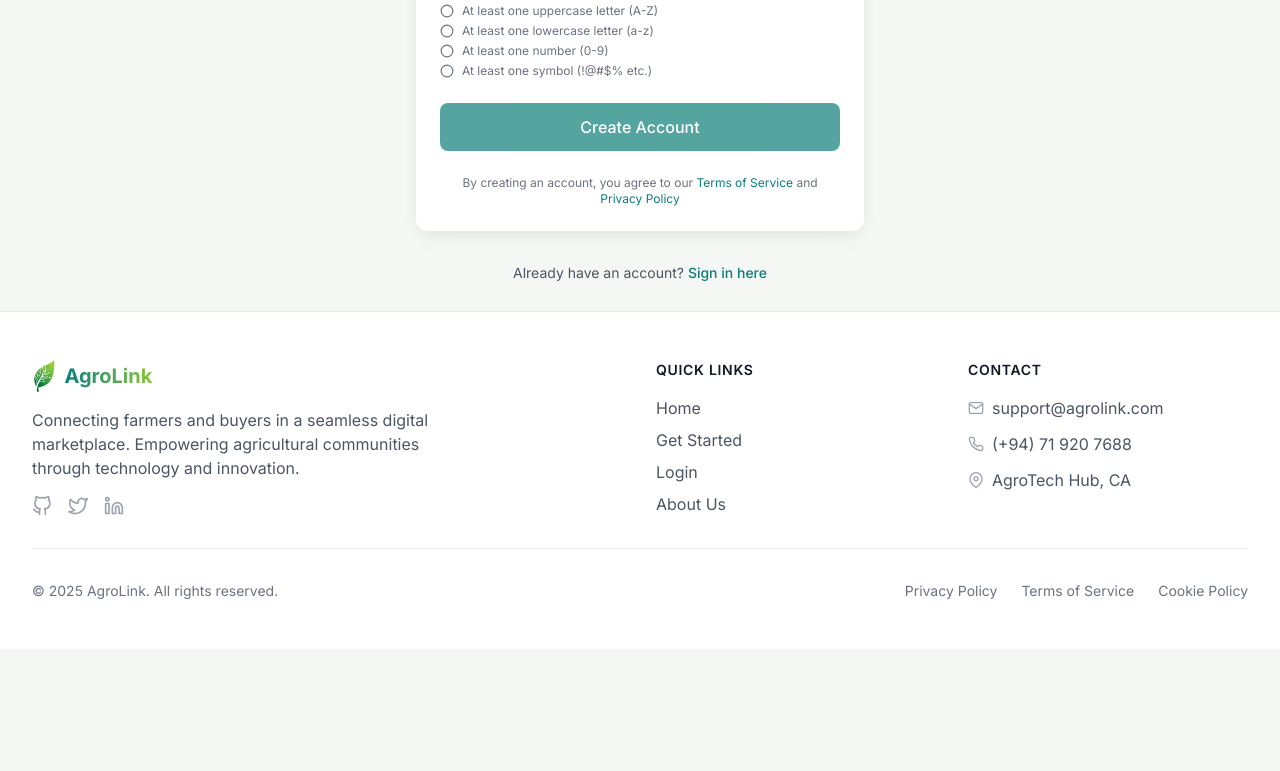
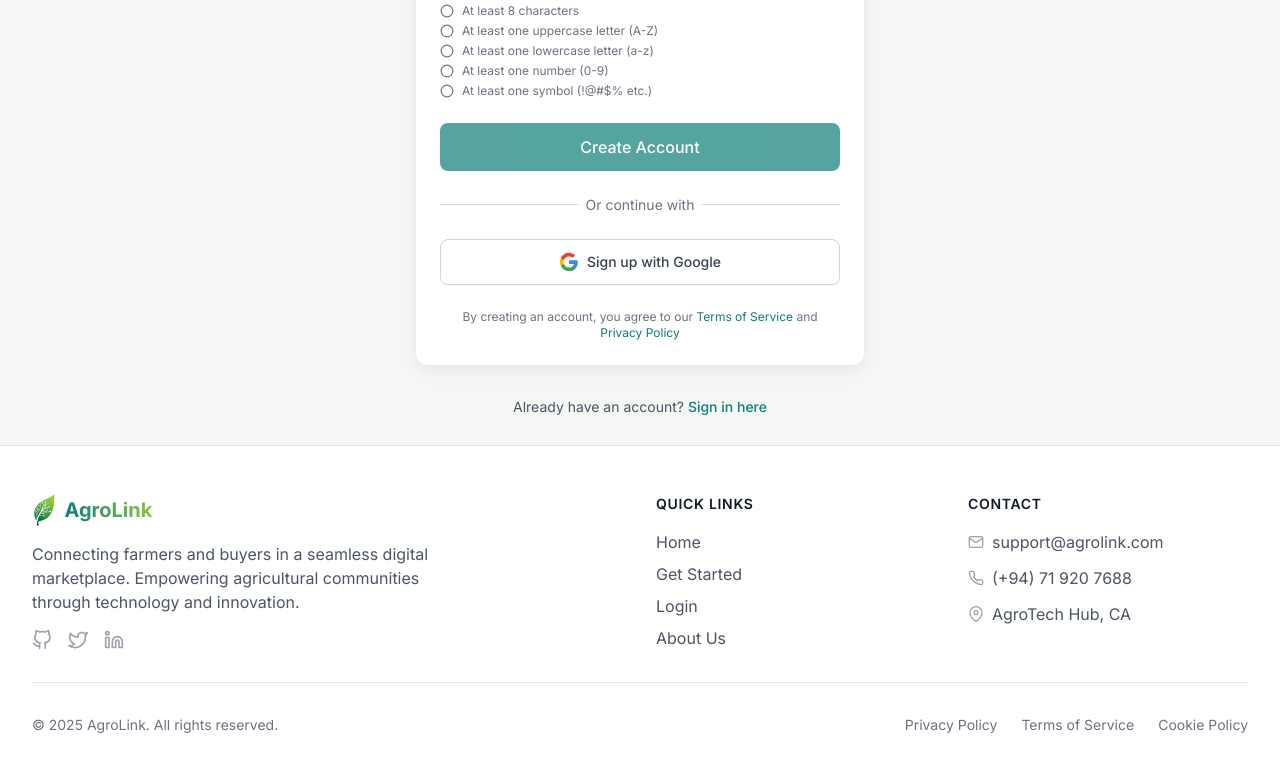
Before and after one commit to Mafath/AgroLink-online_v2, a React (Vite) app in the folder frontend/: page /signup in a window 1280 px wide. Shown: the part 737-1508 px from the top of the page. Before the commit the page ends 1386 px from the top, so only its background shows below. Built offline with nearby package versions, Linux system fonts and the light colour scheme.

Commit message:
add google auth button to the signup page and enhance authentication UI

```diff
--- a/frontend/src/pages/LoginPage.jsx
+++ b/frontend/src/pages/LoginPage.jsx
@@ -68,12 +68,12 @@
   );
 
   return (
-    <div className="min-h-screen bg-bg flex items-center justify-center py-7 px-4 sm:px-6 lg:px-8">
-      <div className="max-w-md w-full space-y-8">
+    <div className="min-h-screen bg-bg flex items-center justify-center pt-0 pb-7 px-4 sm:px-6 lg:px-8">
+      <div className="max-w-md w-full space-y-8 -mt-5">
         {/* Header */}
         <div className="text-center">
           <div className="flex justify-center mb-4">
-            <img src={Logo} alt="AgroLink logo" className="w-16 h-16 rounded-2xl object-cover" />
+            <img src={Logo} alt="AgroLink logo" className="w-16 h-19 rounded-2xl object-cover" />
           </div>
           <h2 className="text-3xl font-bold text-gray-900">Welcome back</h2>
           <p className="mt-2 text-sm text-gray-600">Sign in to your AgroLink account</p>
--- a/frontend/src/pages/SignUpPage.jsx
+++ b/frontend/src/pages/SignUpPage.jsx
@@ -120,7 +120,7 @@
         {/* Header */}
         <div className="text-center">
           <div className="flex justify-center mb-4">
-            <img src={Logo} alt="AgroLink logo" className="w-16 h-16 rounded-2xl object-cover" />
+            <img src={Logo} alt="AgroLink logo" className="w-16 h-19 rounded-2xl object-cover" />
           </div>
           <h2 className="text-3xl font-bold text-gray-900">Create your account</h2>
           <p className="mt-2 text-sm text-gray-600">Join AgroLink and connect with the agricultural community</p>
@@ -290,6 +290,32 @@
               )}
             </button>
           </form>
+          {/* Divider */}
+          <div className="mt-6">
+            <div className="relative">
+              <div className="absolute inset-0 flex items-center">
+                <div className="w-full border-t border-gray-300" />
+              </div>
+              <div className="relative flex justify-center text-sm">
+                <span className="px-2 bg-white text-gray-500">Or continue with</span>
+              </div>
+            </div>
+          </div>
+
+          {/* Google Button (non-functional) */}
+          <div className="mt-6">
+            <button
+              className="w-full inline-flex justify-center items-center px-4 py-3 border border-gray-300 rounded-lg shadow-sm bg-white text-sm font-medium text-gray-700 hover:bg-gray-50 focus:outline-none focus:ring-2 focus:ring-offset-2 focus:ring-primary-500 transition-colors"
+            >
+              <svg className="w-5 h-5 mr-2" viewBox="0 0 24 24">
+                <path fill="#4285F4" d="M22.56 12.25c0-.78-.07-1.53-.2-2.25H12v4.26h5.92c-.26 1.37-1.04 2.53-2.21 3.31v2.77h3.57c2.08-1.92 3.28-4.74 3.28-8.09z" />
+                <path fill="#34A853" d="M12 23c2.97 0 5.46-.98 7.28-2.66l-3.57-2.77c-.98.66-2.23 1.06-3.71 1.06-2.86 0-5.29-1.93-6.16-4.53H2.18v2.84C3.99 20.53 7.7 23 12 23z" />
+                <path fill="#FBBC05" d="M5.84 14.09c-.22-.66-.35-1.36-.35-2.09s.13-1.43.35-2.09V7.07H2.18C1.43 8.55 1 10.22 1 12s.43 3.45 1.18 4.93l2.85-2.22.81-.62z" />
+                <path fill="#EA4335" d="M12 5.38c1.62 0 3.06.56 4.21 1.64l3.15-3.15C17.45 2.09 14.97 1 12 1 7.7 1 3.99 3.47 2.18 7.07l3.66 2.84c.87-2.6 3.3-4.53 6.16-4.53z" />
+              </svg>
+              Sign up with Google
+            </button>
+          </div>
 
           {/* Terms */}
           <div className="mt-6 text-center">
```
